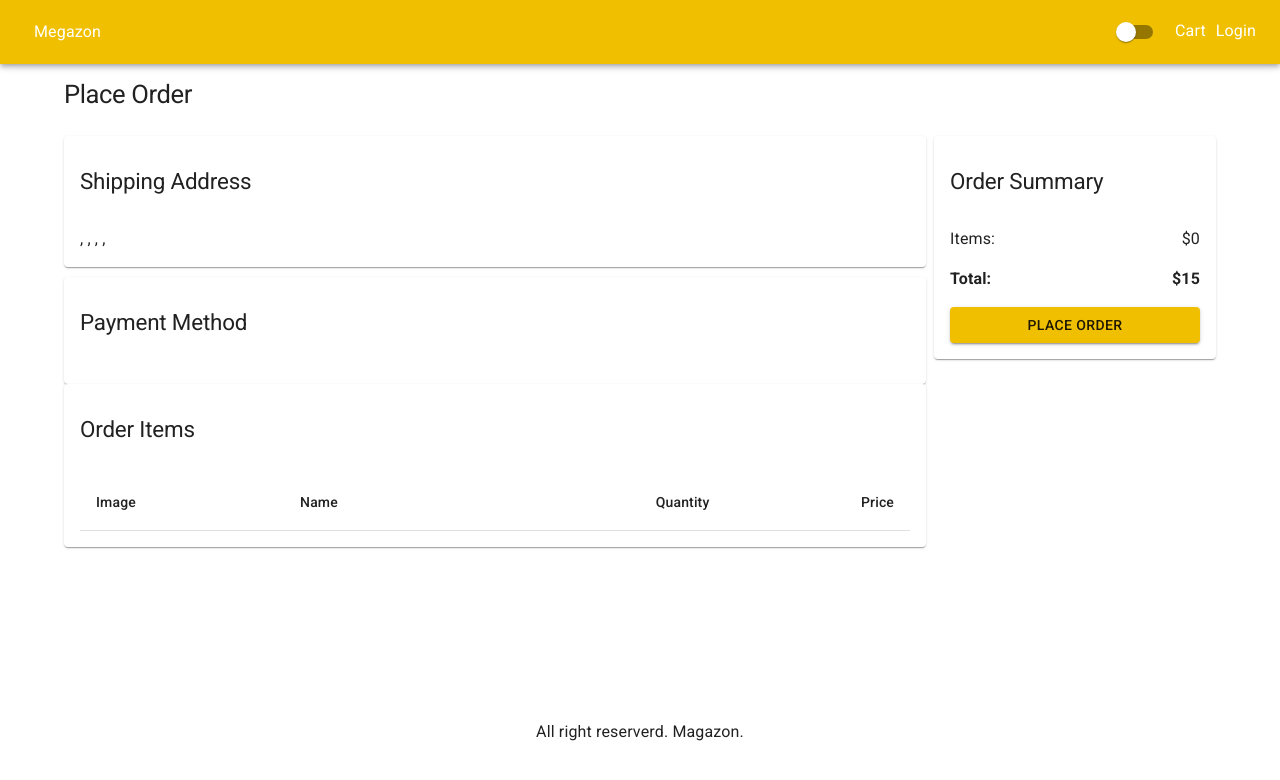
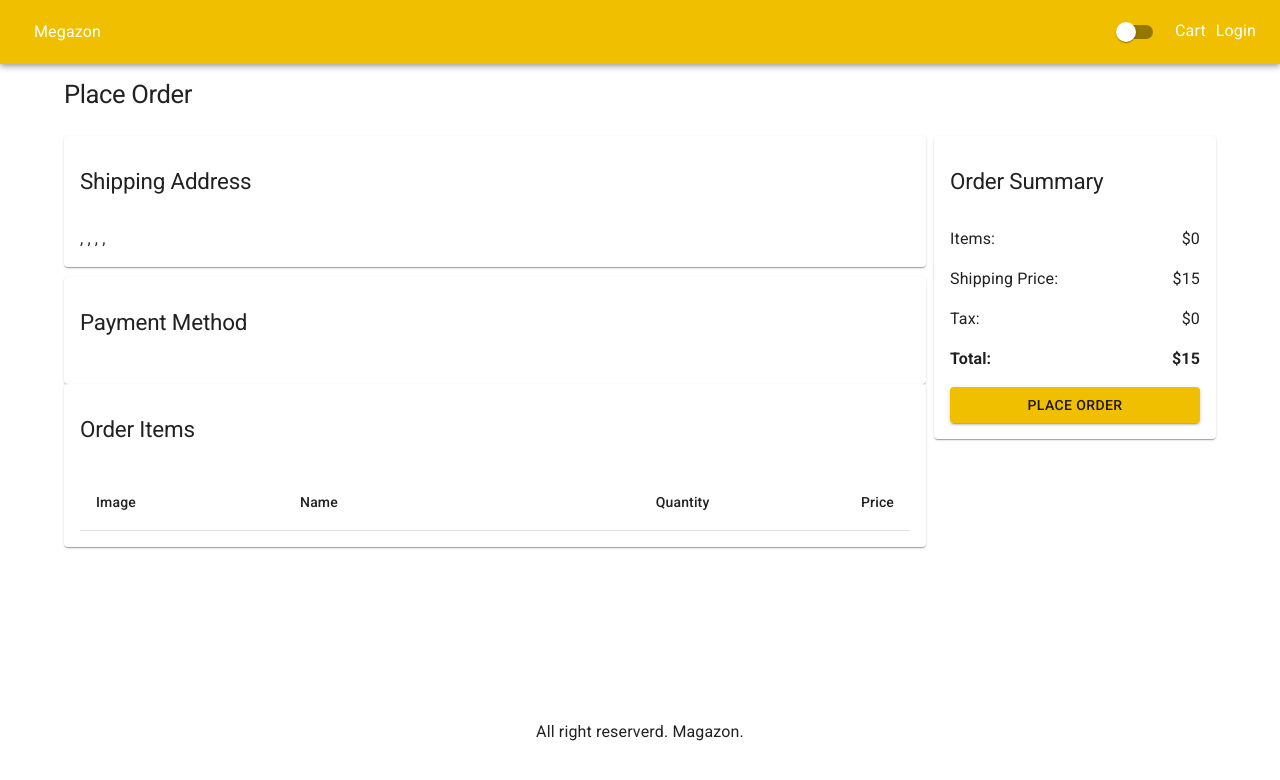
Before and after one commit to getjake/megazon, a Next.js app: page /placeorder in a window 1280 px wide. Shown: the top 780 px of the page. Built offline with nearby package versions, Linux system fonts and the light colour scheme.

Commit message:
added tax and shipping price

```diff
--- a/pages/placeorder.js
+++ b/pages/placeorder.js
@@ -151,6 +151,26 @@ const PlaceOrder = () => {
                   <ListItem>
                       <Grid container>
                         <Grid item xs={6}>
+                            <Typography>Shipping Price:</Typography>
+                        </Grid>
+                        <Grid item xs={6}>
+                            <Typography align="right">${shippingPrice}</Typography>
+                        </Grid>
+                      </Grid>
+                  </ListItem>
+                  <ListItem>
+                      <Grid container>
+                        <Grid item xs={6}>
+                            <Typography>Tax:</Typography>
+                        </Grid>
+                        <Grid item xs={6}>
+                            <Typography align="right">${taxPrice}</Typography>
+                        </Grid>
+                      </Grid>
+                  </ListItem>
+                  <ListItem>
+                      <Grid container>
+                        <Grid item xs={6}>
                             <Typography><strong>Total:</strong></Typography>
                         </Grid>
                         <Grid item xs={6}>
```
